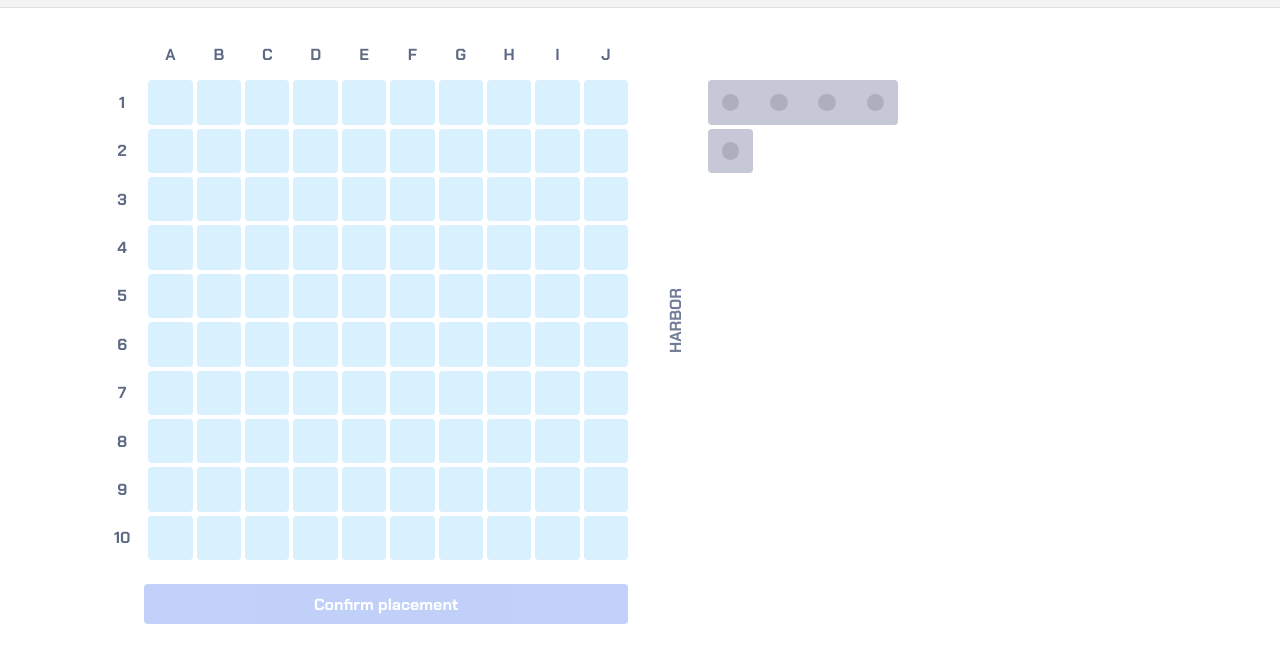
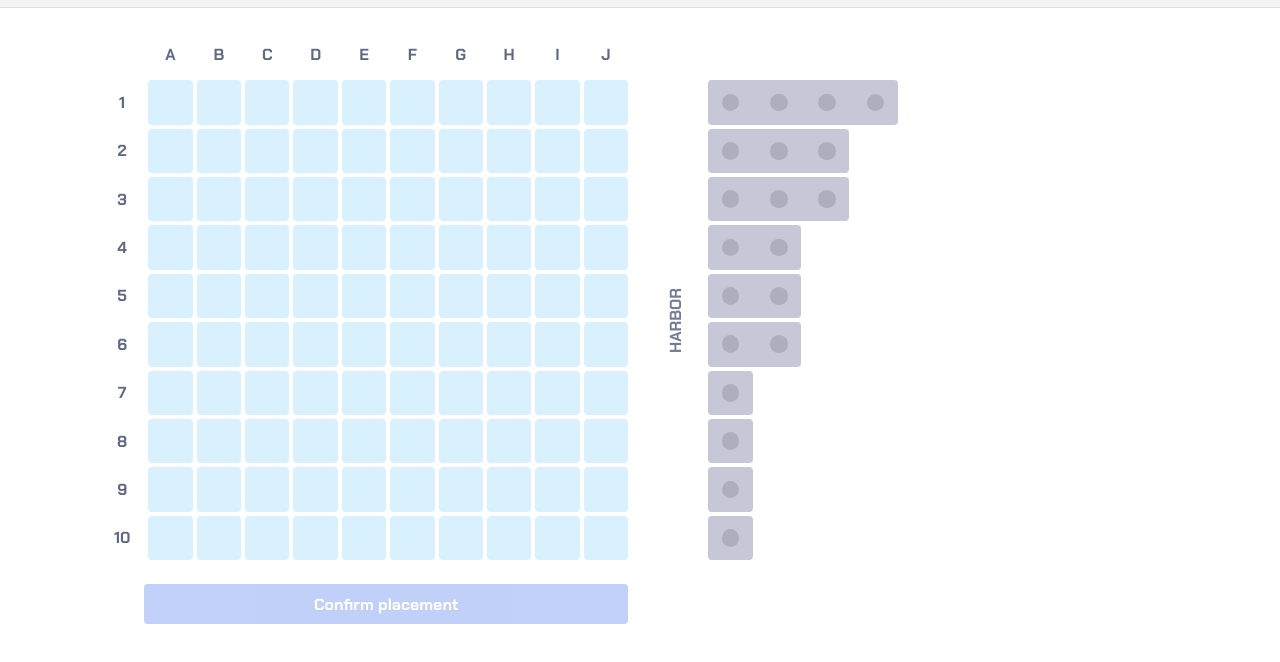
Before and after one commit to kwiatkowskimaciej/battleships, a website built with webpack: page src/index.html in a window 1280 px wide. Shown: the part 56-718 px from the top of the page. Built offline with nearby package versions, Linux system fonts and the light colour scheme.

Commit message:
refactor(gameboard-setup): switch ships array

```diff
--- a/src/setups/setupGameboard.js
+++ b/src/setups/setupGameboard.js
@@ -101,8 +101,8 @@ function generateShips() {
   const harborShipyard = document.querySelector('.harborShipyard');
   // harborElement.innerHTML = '';
 
-  // const ships = [4, 3, 3, 2, 2, 2, 1, 1, 1, 1];
-  const ships = [4, 1];
+  const ships = [4, 3, 3, 2, 2, 2, 1, 1, 1, 1];
+  // const ships = [4, 1];
   ships.forEach((length) => {
     const ship = document.createElement('div');
     ship.classList.add('battleship');
```
Also changed, not shown: dist/index.html, 2 other files.
